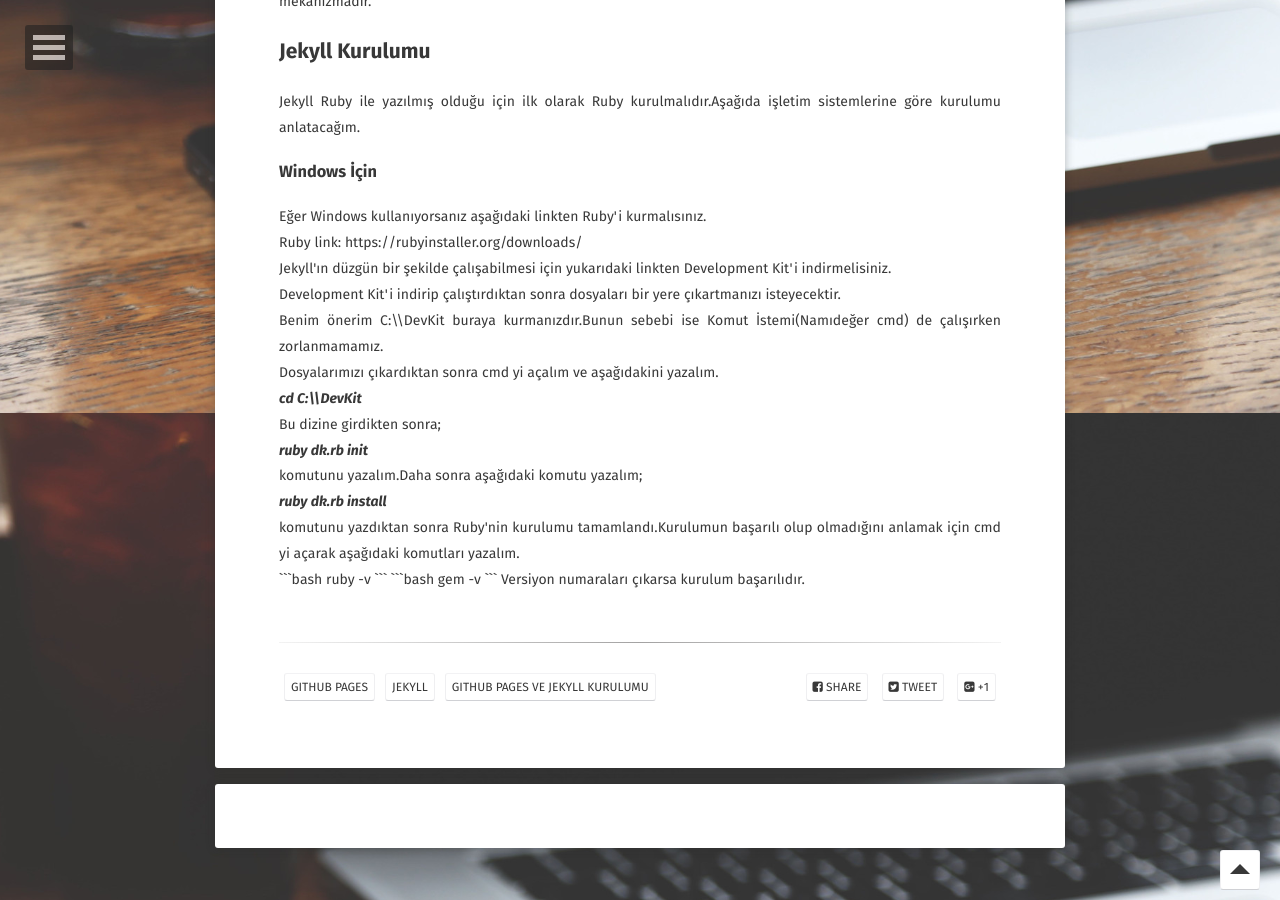
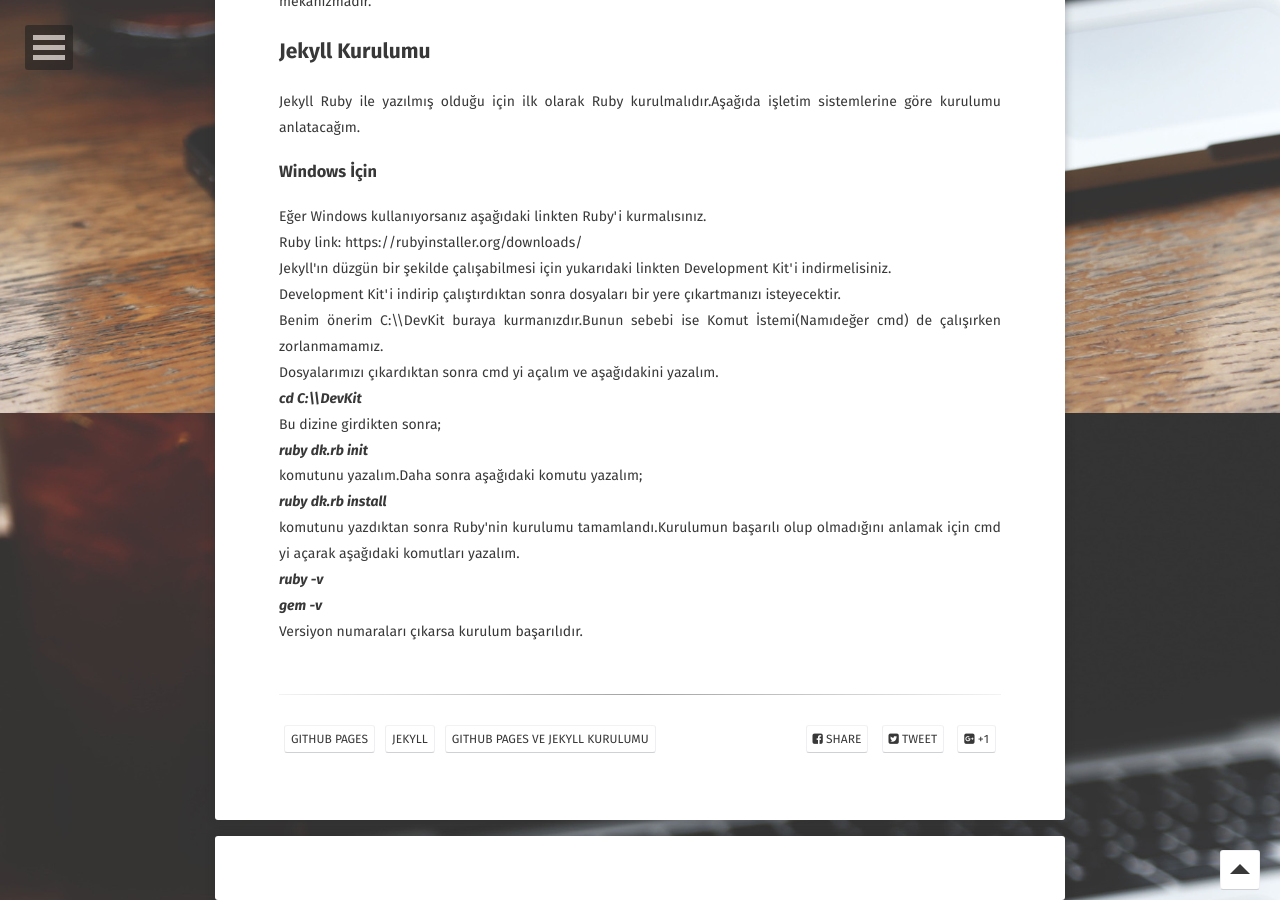
Before and after one commit to alikaraca/alikaraca.github.io, a Jekyll site: the page built from _posts/2017-07-07-github-pages-jekyll-kurulum.md, in a window 1280 px wide and 900 px high, scrolled down 2287 px. Built offline with Jekyll 4.4.1, drawn with Linux system fonts in a browser that asks for light colours; some web fonts are replaced; comment, search, counter and statistics services are not loaded.

Commit message:
Update 2017-07-07-github-pages-jekyll-kurulum.md

````diff
--- a/_posts/2017-07-07-github-pages-jekyll-kurulum.md
+++ b/_posts/2017-07-07-github-pages-jekyll-kurulum.md
@@ -60,12 +60,8 @@
 <b><i>ruby dk.rb install</i></b><br>
 komutunu yazdıktan sonra Ruby'nin kurulumu tamamlandı.Kurulumun başarılı olup olmadığını anlamak için cmd yi açarak aşağıdaki komutları yazalım.<br>
 
-```bash
-ruby -v
-```
+<b><i>ruby -v</i></b><br>
+<b><i>gem -v</i></b><br>
 
-```bash
-gem -v
-```
 
 Versiyon numaraları çıkarsa kurulum başarılıdır.
````
